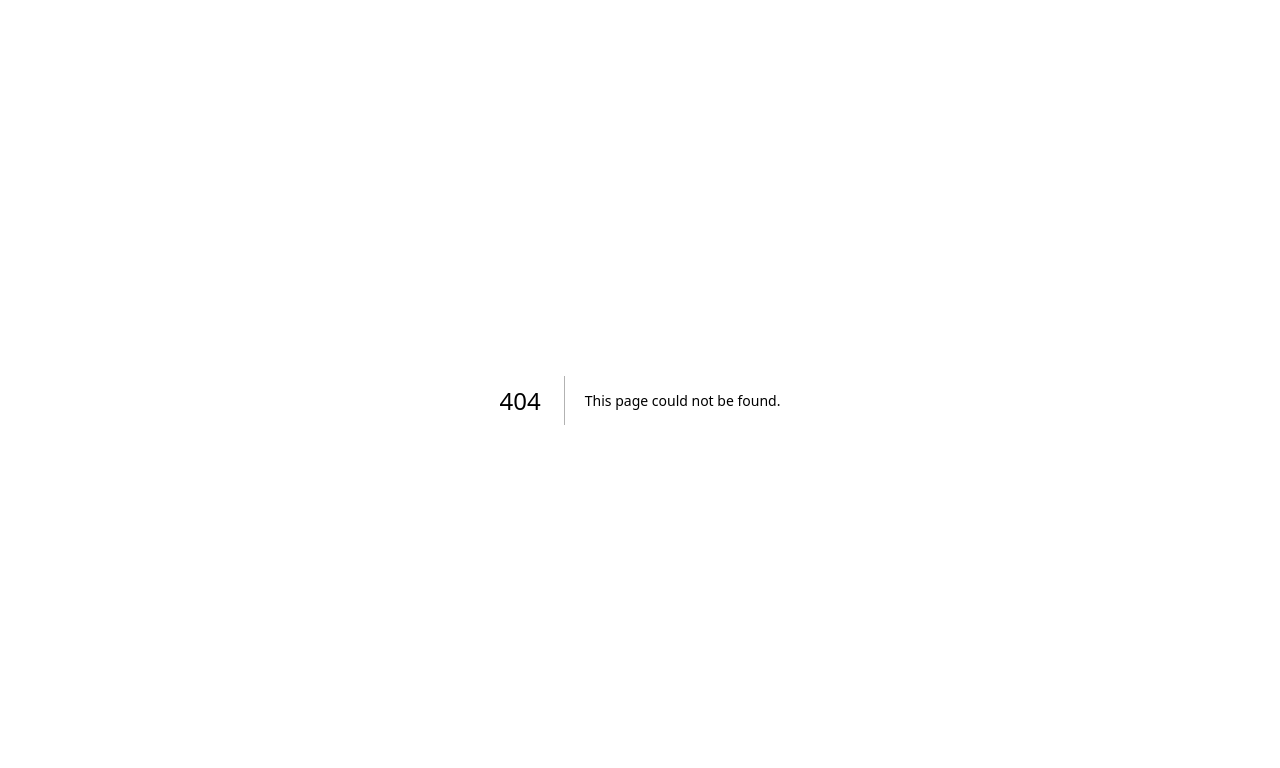
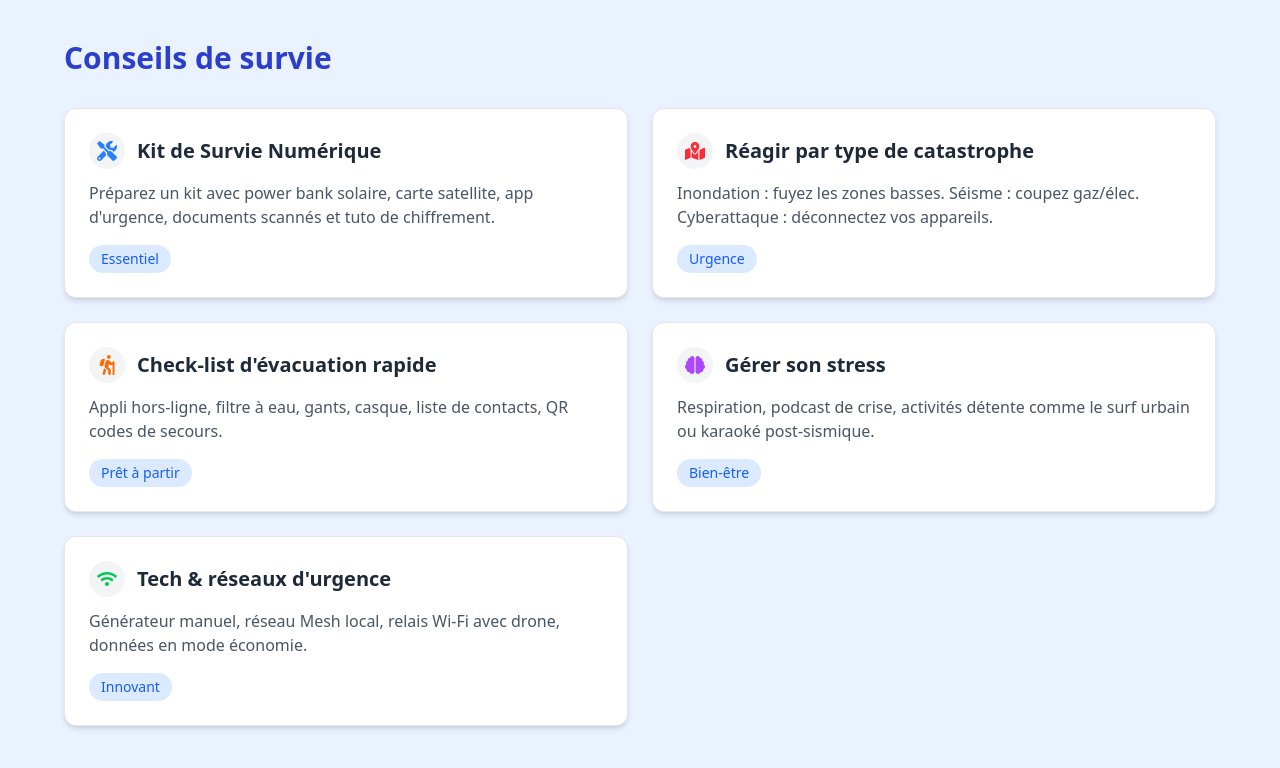
Before and after one commit to DEV-Velris/Challenge-48H-2025, a Next.js app in the folder website/: page /advice in a window 1280 px wide. Before the commit this address had no page. Shown: the top 768 px of the page. Built offline with nearby package versions, Linux system fonts and the light colour scheme.

Commit message:
Add react-icons dependency and create advice page with survival tips

```diff
--- /dev/null
+++ b/website/src/app/advice/page.tsx
@@ -0,0 +1,64 @@
+'use client';
+
+import { FaWifi, FaMapMarkedAlt, FaTools, FaBrain, FaHiking } from 'react-icons/fa';
+
+const conseils = [
+  {
+    icon: <FaTools className="text-blue-500" size={20} />,
+    title: "Kit de Survie Numérique",
+    description: "Préparez un kit avec power bank solaire, carte satellite, app d'urgence, documents scannés et tuto de chiffrement.",
+    badge: "Essentiel"
+  },
+  {
+    icon: <FaMapMarkedAlt className="text-red-500" size={20} />,
+    title: "Réagir par type de catastrophe",
+    description: "Inondation : fuyez les zones basses. Séisme : coupez gaz/élec. Cyberattaque : déconnectez vos appareils.",
+    badge: "Urgence"
+  },
+  {
+    icon: <FaHiking className="text-orange-500" size={20} />,
+    title: "Check-list d'évacuation rapide",
+    description: "Appli hors-ligne, filtre à eau, gants, casque, liste de contacts, QR codes de secours.",
+    badge: "Prêt à partir"
+  },
+  {
+    icon: <FaBrain className="text-purple-500" size={20} />,
+    title: "Gérer son stress",
+    description: "Respiration, podcast de crise, activités détente comme le surf urbain ou karaoké post-sismique.",
+    badge: "Bien-être"
+  },
+  {
+    icon: <FaWifi className="text-green-500" size={20} />,
+    title: "Tech & réseaux d'urgence",
+    description: "Générateur manuel, réseau Mesh local, relais Wi-Fi avec drone, données en mode économie.",
+    badge: "Innovant"
+  },
+];
+
+export default function ConseilsPage() {
+  return (
+    <main className="min-h-screen py-10 px-4 md:px-10">
+      <div className="max-w-6xl mx-auto">
+        <h1 className="text-3xl font-bold text-gray-800 mb-8">Conseils de survie</h1>
+
+        <div className="grid grid-cols-1 md:grid-cols-2 gap-6">
+          {conseils.map((conseil, index) => (
+            <div
+              key={index}
+              className="bg-white shadow-md rounded-xl p-6 border border-gray-200"
+            >
+              <div className="flex items-center gap-3 mb-3">
+                <div className="p-2 bg-gray-100 rounded-full">{conseil.icon}</div>
+                <h2 className="text-xl font-semibold text-gray-800">{conseil.title}</h2>
+              </div>
+              <p className="text-gray-600">{conseil.description}</p>
+              <span className="inline-block mt-4 text-sm font-medium px-3 py-1 rounded-full bg-blue-100 text-blue-600">
+                {conseil.badge}
+              </span>
+            </div>
+          ))}
+        </div>
+      </div>
+    </main>
+  );
+}
--- a/website/src/app/globals.css
+++ b/website/src/app/globals.css
@@ -1 +1,11 @@
 @import "tailwindcss";
+
+
+
+body {
+    background-color: #EAF1FF;
+}
+
+h1 {
+    color: #2B3FCC;
+}
```
Also changed, not shown: website/package.json (+6 -5 lines), 1 other file (tests, documents, lock files or other folders).
